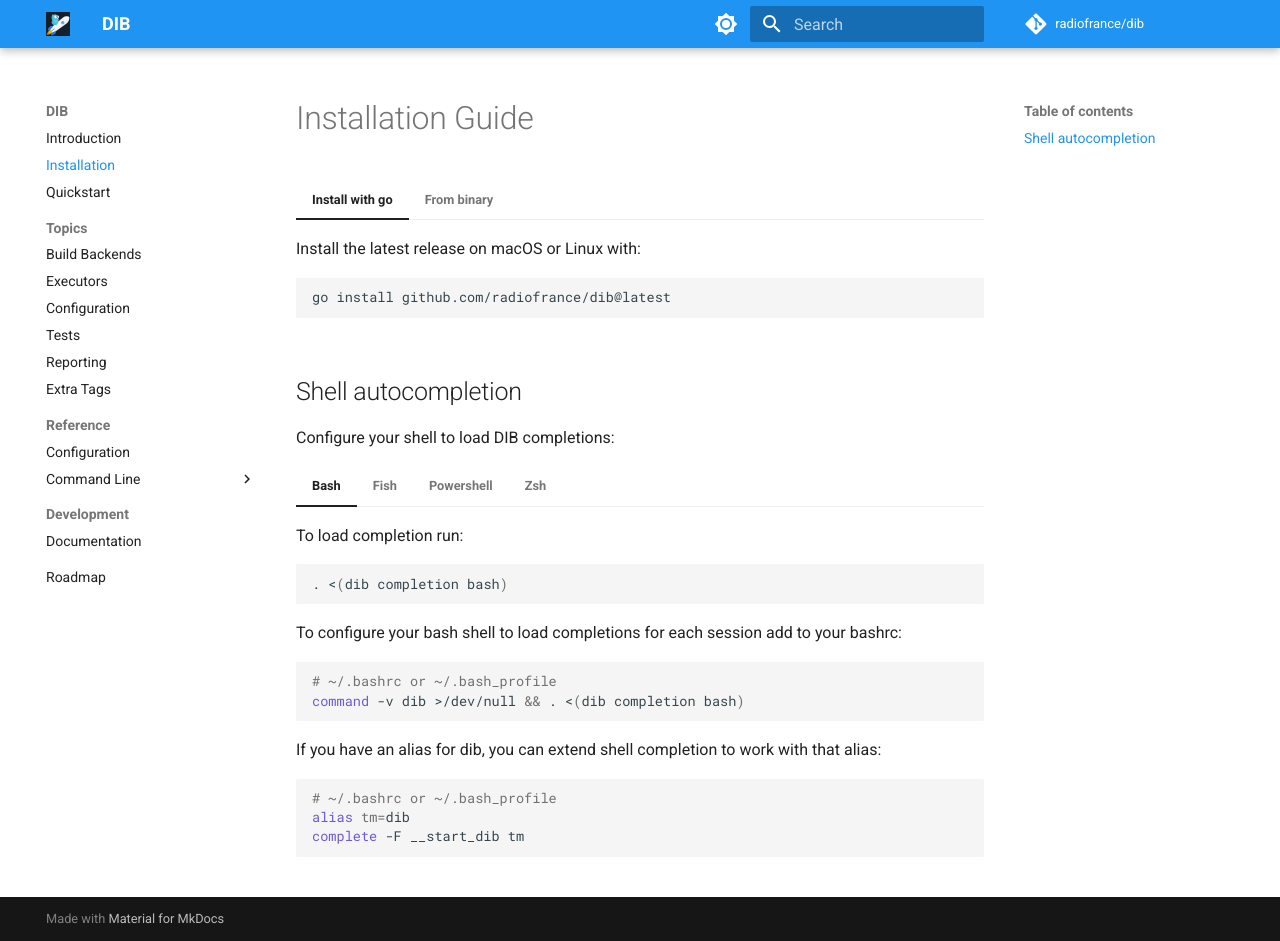
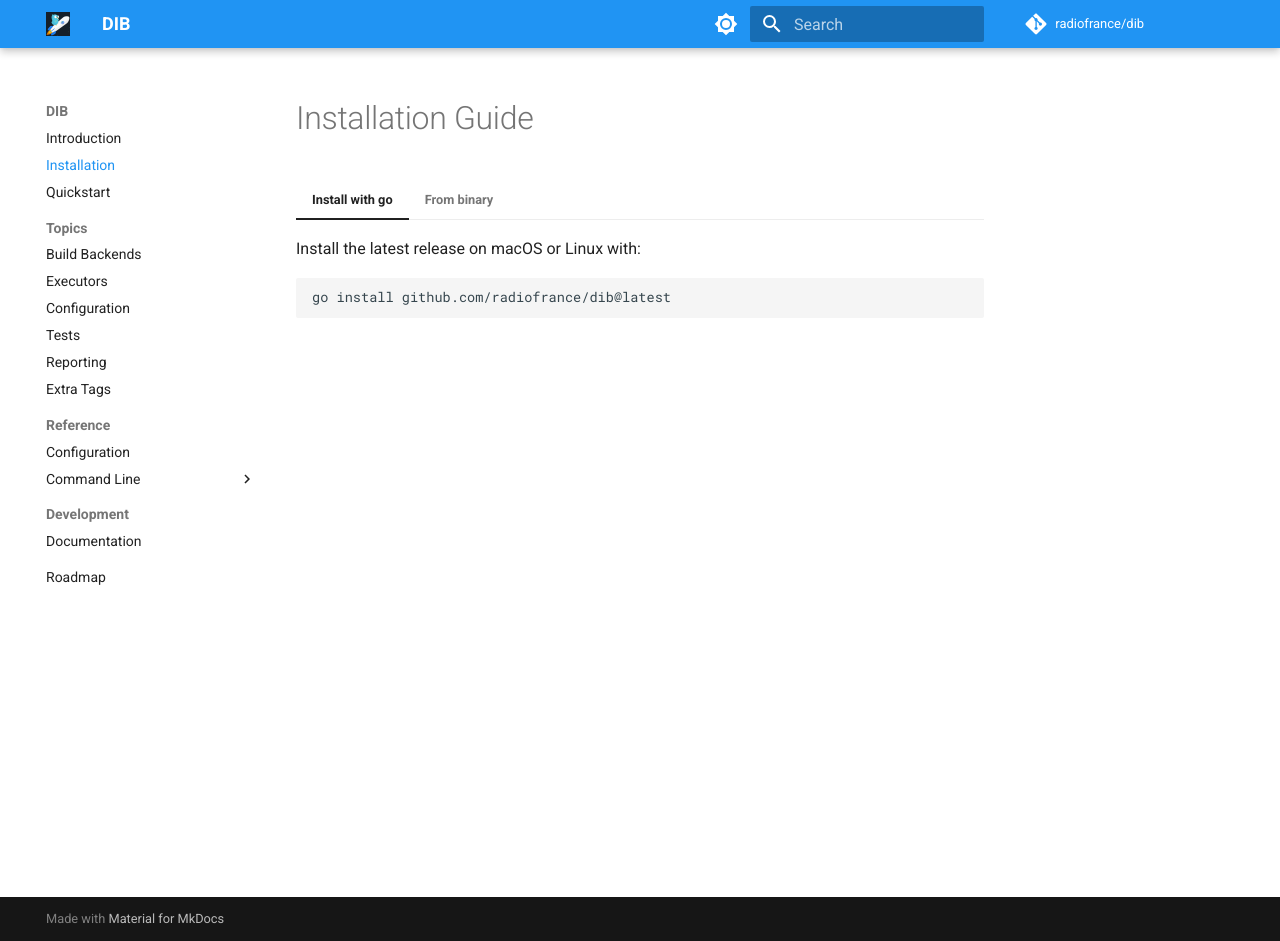
Before and after one commit to radiofrance/dib, an MkDocs documentation site: the page built from docs/install.md, in a window 1280 px wide and 941 px high. Built offline with MkDocs 1.6.1 and Material for MkDocs 9.7.7, drawn with Linux system fonts in a browser that asks for light colours; comment, search, counter and statistics services are not loaded.

Commit message:
fix: remove deprecated completion

````diff
--- a/docs/install.md
+++ b/docs/install.md
@@ -12,87 +12,3 @@ Installation Guide
 === "From binary"
 
     Binaries are available to download from the [GitHub releases](https://github.com/radiofrance/dib/releases) page.
-
-## Shell autocompletion
-
-Configure your shell to load DIB completions:
-
-=== "Bash"
-
-    To load completion run:
-
-    ```shell
-    . <(dib completion bash)
-    ```
-
-    To configure your bash shell to load completions for each session add to your bashrc:
-
-    ```shell
-    # ~/.bashrc or ~/.bash_profile
-    command -v dib >/dev/null && . <(dib completion bash)
-    ```
-
-    If you have an alias for dib, you can extend shell completion to work with that alias:
-
-    ```shell
-    # ~/.bashrc or ~/.bash_profile
-    alias tm=dib
-    complete -F __start_dib tm
-    ```
-
-=== "Fish"
-
-    To configure your fish shell to [load completions](http://fishshell.com/docs/current/index.html#completion-own)
-    for each session write this script to your completions dir:
-
-    ```shell
-    dib completion fish > ~/.config/fish/completions/dib.fish
-    ```
-
-=== "Powershell"
-
-    To load completion run:
-
-    ```shell
-    . <(dib completion powershell)
-    ```
-
-    To configure your powershell shell to load completions for each session add to your powershell profile:
-
-    Windows:
-
-    ```shell
-    cd "$env:USERPROFILE\Documents\WindowsPowerShell\Modules"
-    dib completion >> dib-completion.ps1
-    ```
-    Linux:
-
-    ```shell
-    cd "${XDG_CONFIG_HOME:-"$HOME/.config/"}/powershell/modules"
-    dib completion >> dib-completions.ps1
-    ```
-
-=== "Zsh"
-
-    To load completion run:
-
-    ```shell
-    . <(dib completion zsh) && compdef _dib dib
-    ```
-
-    To configure your zsh shell to load completions for each session add to your zshrc:
-
-    ```shell
-    # ~/.zshrc or ~/.profile
-    command -v dib >/dev/null && . <(dib completion zsh) && compdef _dib dib
-    ```
-
-    or write a cached file in one of the completion directories in your ${fpath}:
-
-    ```shell
-    echo "${fpath// /\n}" | grep -i completion
-    dib completion zsh > _dib
-
-    mv _dib ~/.oh-my-zsh/completions  # oh-my-zsh
-    mv _dib ~/.zprezto/modules/completion/external/src/  # zprezto
-    ```
--- a/mkdocs.yml
+++ b/mkdocs.yml
@@ -71,11 +71,6 @@ nav:
           - Build: cmd/dib_build.md
           - List: cmd/dib_list.md
           - Version: cmd/dib_version.md
-          - Completion:
-              - Bash: cmd/dib_completion_bash.md
-              - Fish: cmd/dib_completion_fish.md
-              - Powershell: cmd/dib_completion_powershell.md
-              - ZSH: cmd/dib_completion_zsh.md
   - Development:
       - Documentation: documentation.md
   - Roadmap: roadmap.md
````
